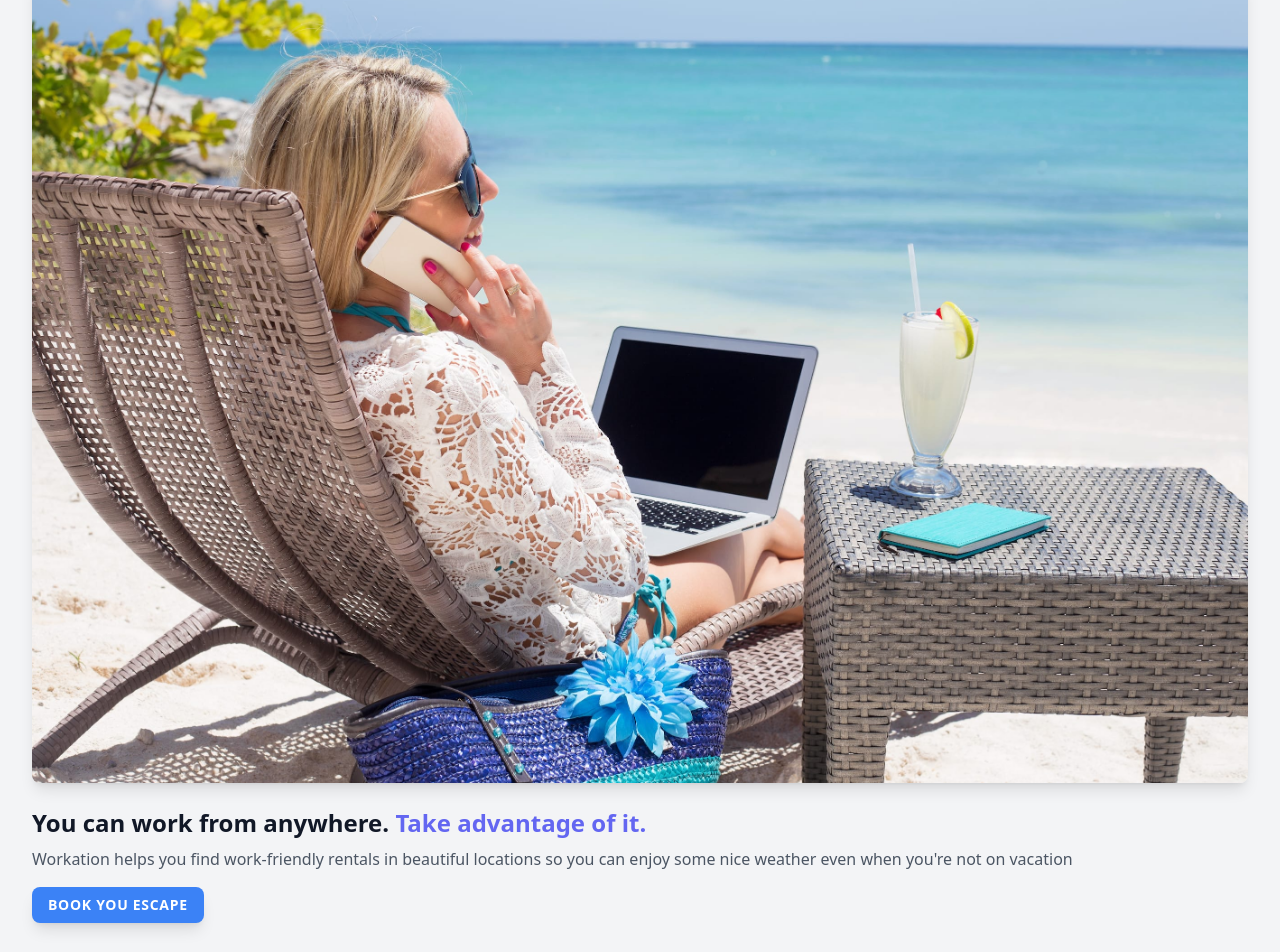
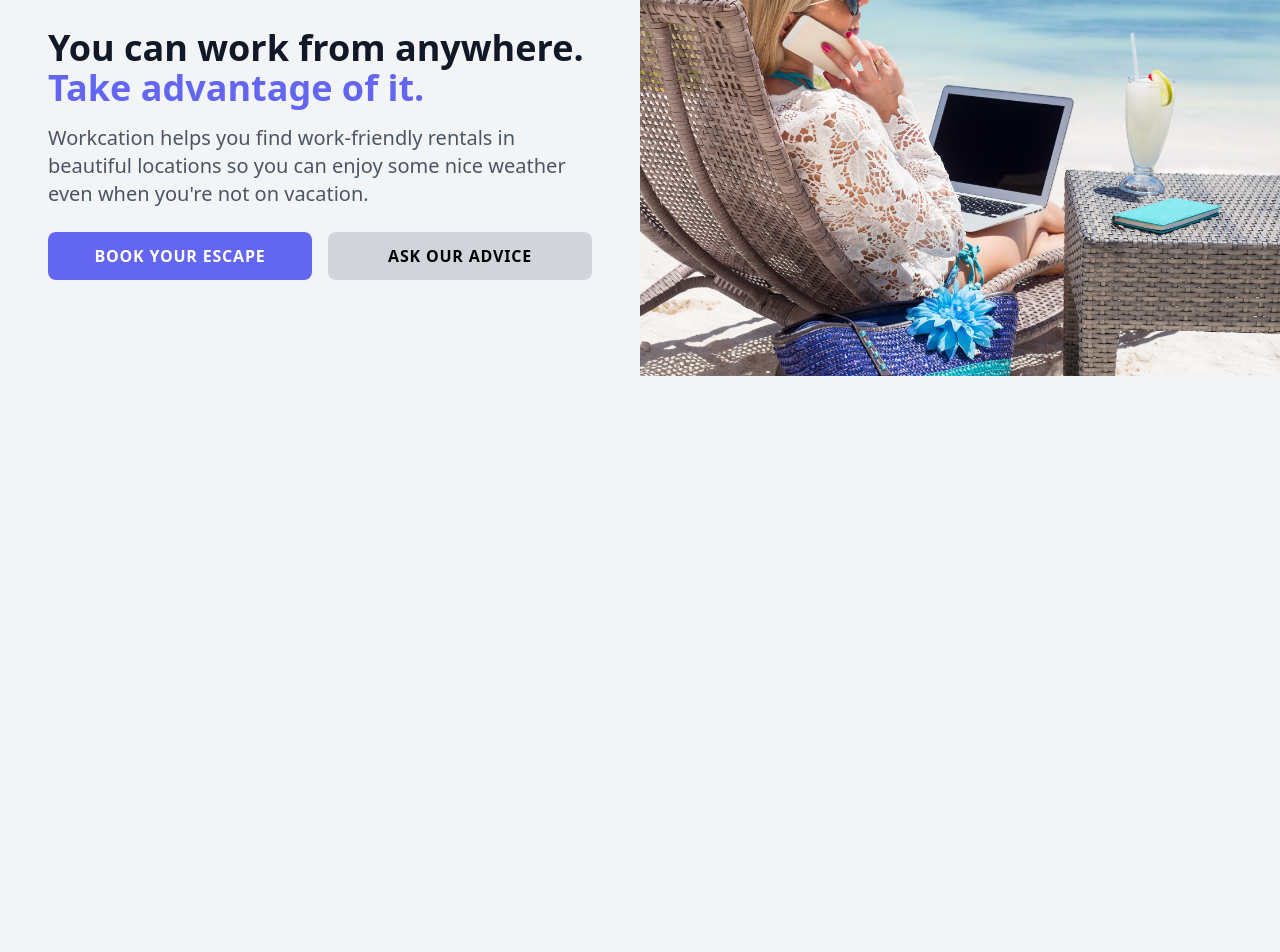
Before and after one commit to luyvannda/workation, a React (Vite) app: page / in a window 1280 px wide. Shown: the part 140-1092 px from the top of the page. After the commit the page ends 800 px from the top, so only its background shows below. Built offline with nearby package versions, Linux system fonts and the light colour scheme.

Commit message:
use grid to make a responsive web page

```diff
--- a/src/components/Hero.jsx
+++ b/src/components/Hero.jsx
@@ -1,32 +1,42 @@
 export default function Hero() {
   return (
     <div>
-      <div className="px-8 py-12">
-        <img className="h-10" src="/logo.svg" alt="Workation" />
+      <div className="grid lg:grid-cols-2 2xl:grid-cols-5">
+        <div className="px-8 py-12 max-w-md mx-auto sm:max-w-xl lg:px-12 lg:py-24 lg:max-w-full xl:mr-0 2xl:col-span-2">
+          <div className="xl:max-w-xl">
+            <img className="h-10" src="/logo.svg" alt="Workcation" />
             <img
-          className="mt-6 rounded-lg shadow-lg"
+              className="mt-6 rounded-lg shadow-xl sm:mt-8 sm:h-64 sm:w-full sm:object-cover object-center lg:hidden"
               src="/beach-work.jpg"
-          alt="Woman workationing on a beach"
+              alt="Woman workcationing on the beach"
             />
-
-        <h1 className="mt-6 text-2xl font-bold text-gray-900">
-          You can work from anywhere.{" "}
+            <h1 className="mt-6 text-2xl font-bold text-gray-900 sm:mt-8 sm:text-4xl lg:text-3xl xl:text-4xl">
+              You can work from anywhere.
+              <br className="hidden lg:inline" />{" "}
               <span className="text-indigo-500">Take advantage of it.</span>
             </h1>
+            <p className="mt-2 text-gray-600 sm:mt-4 sm:text-xl">
+              Workcation helps you find work-friendly rentals in beautiful
+              locations so you can enjoy some nice weather even when you&apos;re
+              not on vacation.
+            </p>
+            <div className="mt-4 grid grid-cols-2 gap-4 sm:mt-6">
+              <a className="btn btn-primary text-center" href="#">
+                Book your escape
+              </a>
 
-        <p className="mt-2 text-gray-600">
-          Workation helps you find work-friendly rentals in beautiful locations
-          so you can enjoy some nice weather even when you&apos;re not on
-          vacation
-        </p>
-
-        <div className="mt-4">
-          <a
-            className="inline-block px-4 py-2 rounded-lg shadow-lg uppercase tracking-wider font-semibold bg-blue-500 text-white text-sm"
-            href="#"
-          >
-            book you escape
+              <a className="btn btn-secondary text-center" href="#">
+                Ask our advice
               </a>
+            </div>
+          </div>
+        </div>
+        <div className="hidden relative lg:block 2xl:col-span-3">
+          <img
+            className="absolute inset-0 w-full h-full object-cover object-center"
+            src="/beach-work.jpg"
+            alt="Woman workcationing on the beach"
+          />
         </div>
       </div>
     </div>
--- a/src/index.css
+++ b/src/index.css
@@ -1,36 +1,19 @@
 @tailwind base;
 @tailwind components;
+@tailwind utilities;
 
+@layer components {
   .btn {
-  @apply inline-block px-3 py-2 rounded-lg text-sm uppercase tracking-wider font-semibold;
+    @apply inline-block px-5 py-3 rounded-lg transform transition  hover:-translate-y-0.5  focus:ring-opacity-50 focus:outline-none focus:ring focus:ring-offset-2  uppercase tracking-wider font-semibold text-sm sm:text-base;
   }
 
-.btn:focus {
-  @apply outline-none shadow-sm;
+  .btn-primary {
+    @apply bg-indigo-500 hover:bg-indigo-400 focus:ring-indigo-500 active:bg-indigo-600
+    text-white;
   }
 
-.btn-indigo {
-  @apply bg-indigo-500 text-white;
+  .btn-secondary {
+    @apply bg-gray-300 hover:bg-gray-400 focus:ring-gray-500 active:bg-gray-600
+    text-black;
   }
-
-.btn-indigo:hover {
-  @apply bg-indigo-400;
 }
-
-.btn-indigo:active {
-  @apply bg-indigo-600;
-}
-
-.btn-gray {
-  @apply bg-gray-300 text-black;
-}
-
-.btn-gray:hover {
-  @apply bg-gray-400;
-}
-
-.btn-gray:active {
-  @apply bg-gray-500;
-}
-
-@tailwind utilities;
```
Also changed, not shown: src/normalize.css. Lines whose indentation alone changed are shown as unchanged.
